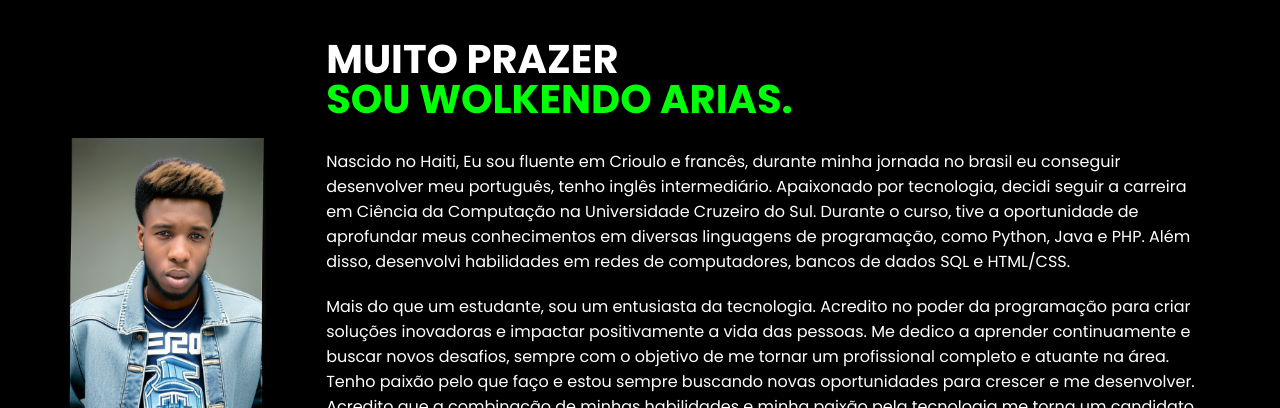
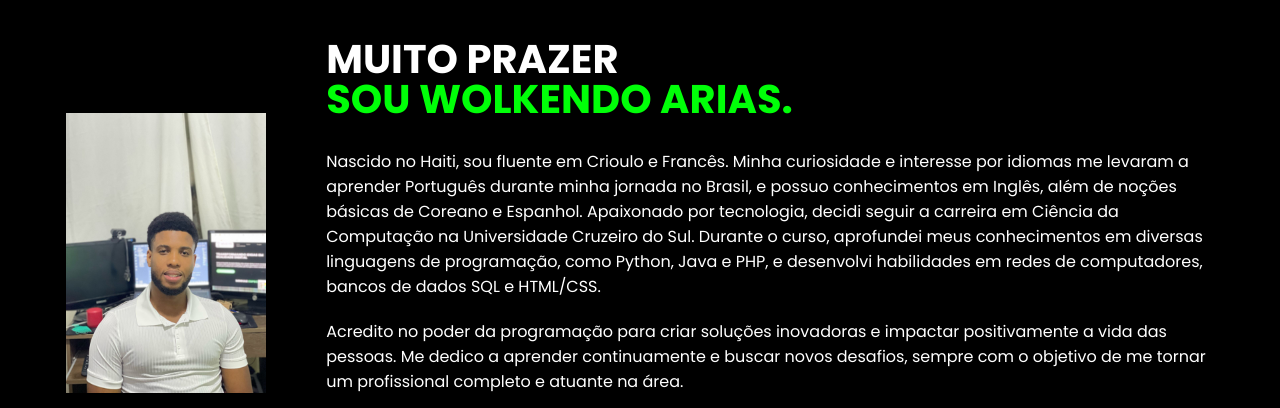
Before and after one commit to maestrowoldo/Portfolio, a website: page index.html in a window 1280 px wide. Shown: the part 1250-1658 px from the top of the page. Drawn offline with nearby package versions, Linux system fonts and the light colour scheme.

Commit message:
Atualiza portfólio V2

```diff
--- a/index.html
+++ b/index.html
@@ -103,25 +103,15 @@
             <div class="interface">
                 <div class="flex">
                     <div class="img-sobre">
-                        <img src="images/IMG_2562.JPG" width="200" height="280" alt="">
+                        <img src="images/perfilgood.jpg" width="200" height="280" alt="">
                     </div>
                     <div class="txt-sobre">
                         <h2>MUITO PRAZER <SPAn>SOU WOLKENDO ARIAS.</SPAn></h2>
-                        <P> Nascido no Haiti, Eu sou fluente em Crioulo e francês,
-                            durante minha jornada no brasil eu conseguir desenvolver meu português,
-                            tenho inglês intermediário. Apaixonado por tecnologia, decidi seguir a
-                            carreira em Ciência da Computação na Universidade Cruzeiro do Sul.
-                            Durante o curso, tive a oportunidade de aprofundar meus conhecimentos
-                            em diversas linguagens de programação, como Python, Java e PHP. Além disso,
-                            desenvolvi habilidades em redes de computadores, bancos de dados SQL e HTML/CSS.
+                        <P> Nascido no Haiti, sou fluente em Crioulo e Francês. Minha curiosidade e interesse por idiomas me levaram a aprender Português durante minha jornada no Brasil, e possuo conhecimentos em Inglês, além de noções básicas de Coreano e Espanhol.
+                        Apaixonado por tecnologia, decidi seguir a carreira em Ciência da Computação na Universidade Cruzeiro do Sul. Durante o curso, aprofundei meus conhecimentos em diversas linguagens de programação, como Python, Java e PHP, e desenvolvi habilidades em redes de computadores, bancos de dados SQL e HTML/CSS.
                         </P>
                         <P>
-                           Mais do que um estudante, sou um entusiasta da tecnologia.
-                           Acredito no poder da programação para criar soluções inovadoras e impactar
-                           positivamente a vida das pessoas. Me dedico a aprender continuamente e buscar
-                           novos desafios, sempre com o objetivo de me tornar um profissional completo e atuante na área.
-                           Tenho paixão pelo que faço e estou sempre buscando novas oportunidades para crescer e me desenvolver.
-                           Acredito que a combinação de minhas habilidades e minha paixão pela tecnologia me torna um candidato ideal para a sua equipe.
+                           Acredito no poder da programação para criar soluções inovadoras e impactar positivamente a vida das pessoas. Me dedico a aprender continuamente e buscar novos desafios, sempre com o objetivo de me tornar um profissional completo e atuante na área.
 
                         </P>
                         <div class="btn_redes">
```
Also changed, not shown: images/perfilgood.jpg (added), 2 other files.
